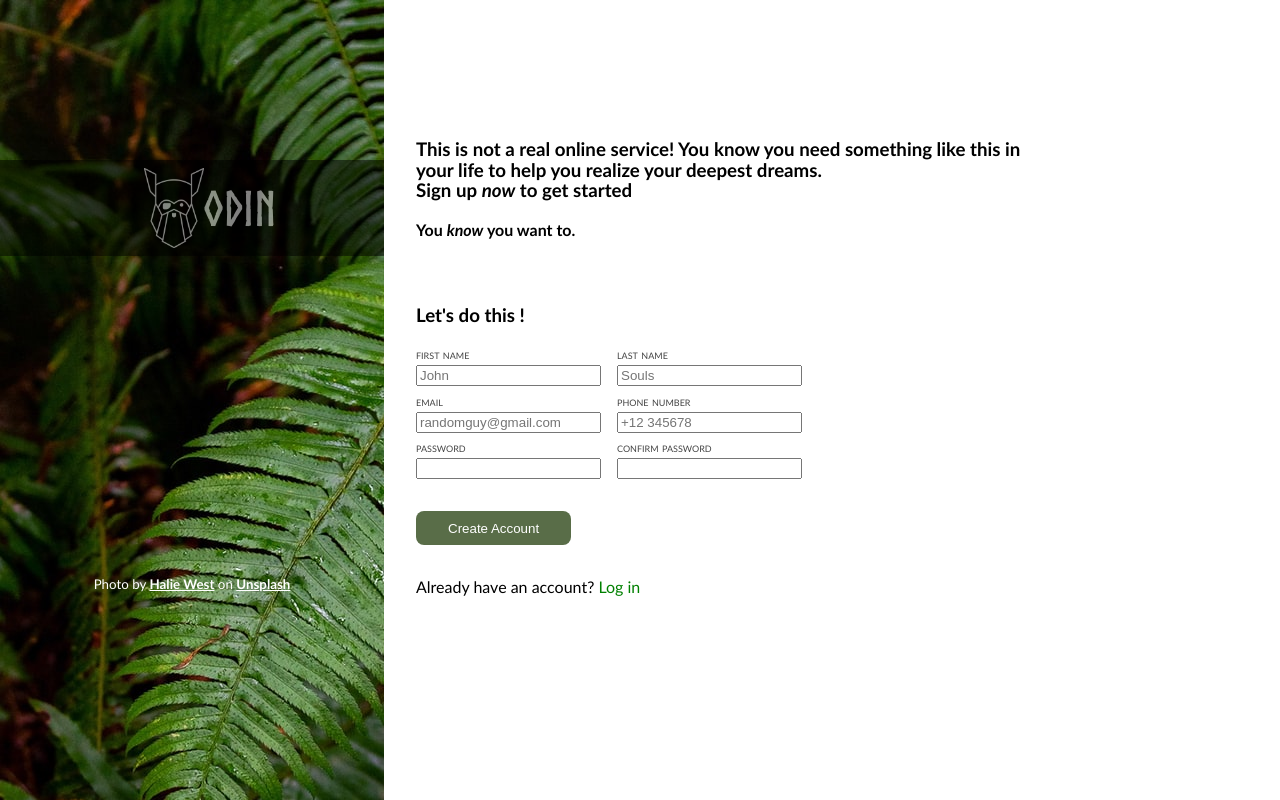
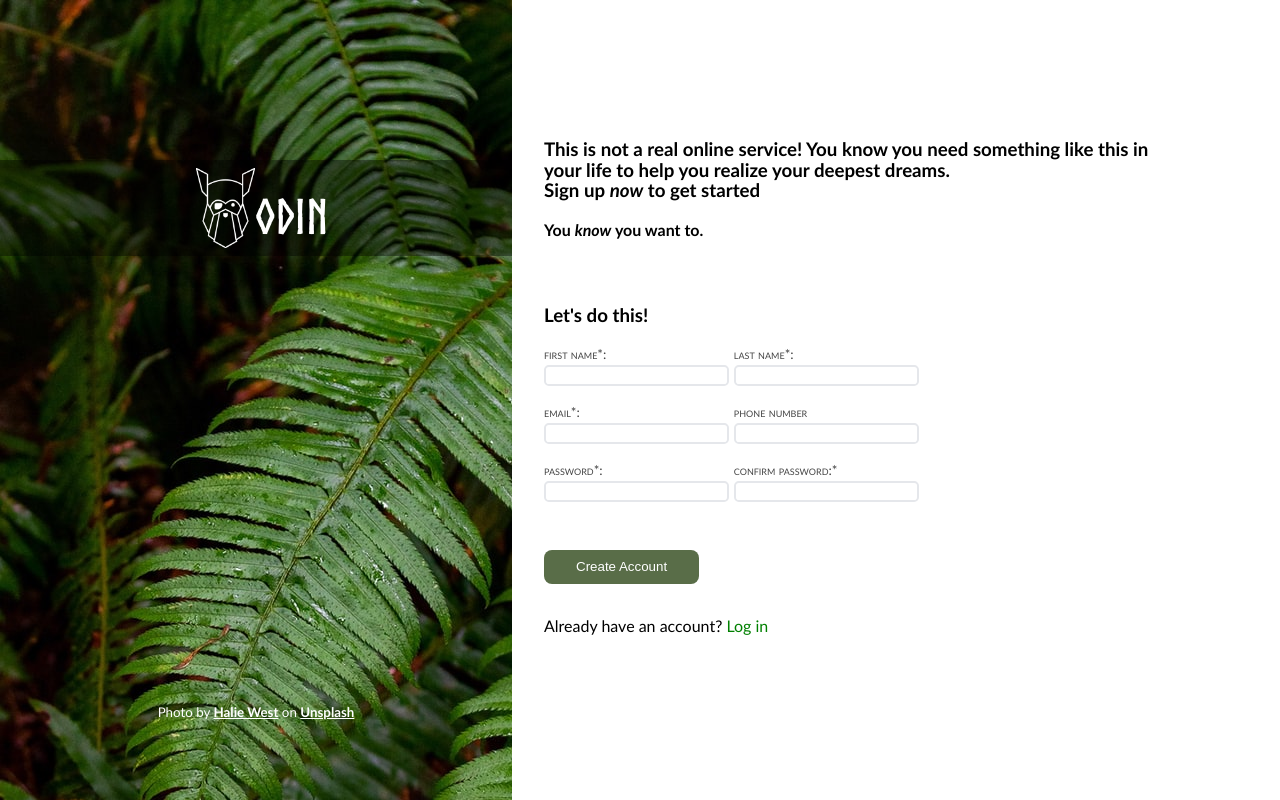
Before and after one commit to Vikms95/css-top-signup-form, a plain HTML site: page index.html in a window 1280 px wide. Drawn offline with Linux system fonts and the light colour scheme.

Commit message:
Finish form

```diff
--- a/index.html
+++ b/index.html
@@ -21,41 +21,53 @@
         <div class="form-section">
             <h3 class="description"> This is not a real online service! You know you need something like this in your life to help you realize your deepest dreams. <br> Sign up <span style="font-style: italic;">now</span> to get started </h3>
             <h4 class="hero-quote"> You <span style="font-style: italic;">know</span> you want to. </h4>
-            <h3 class="call-on-action"> Let's do this !</h3>
+            <h3 class="call-on-action"> Let's do this!</h3>
             <form action="" method="post" name="form">
 
-              <div class="form-column">
+              <div class="form-row">
                 <div class="form-input">
-                  <label for="first-name"> first name </label>
-                  <input type="text" id="first-name" name="first-name" placeholder="John">
+                  <label for="first-name"> first name*: </label>
+                  <input type="text" id="first-name" name="first-name"
+                         maxlength="30">
                 </div>
                 <div class="form-input">
-                  <label for="email"> email</label>
-                  <input type="email" id="email" name="email" placeholder="randomguy@gmail.com">
+                  <label for="last-name"> last name*: </label>
+                  <input type="text" id="last-name" name="last-name"
+                         maxlength="30">
                 </div>
-                <div class="form-input">
-                  <label for="password">password</label>
-                  <input type="password" id="password" name="password" ></div>
               </div>
 
-              <div class="form-column">
+                <div class="form-row">
                   <div class="form-input">
-                  <label for="last-name"> last name </label>
-                  <input type="text" id="last-name" name="last-name" placeholder="Souls">
+                    <label for="email"> email*:</label>
+                    <input type="email" id="email" name="email"
+                           maxlength="30"
+                           title="Please enter a valid e-mail address">
                   </div>
                   <div class="form-input">
                     <label for="phone-number">phone number</label>
-                  <input type="number" id="phone-number" name="phone-number" placeholder="+12 345678" >
+                    <input type="tel" id="phone-number" name="phone-number"
+                           maxlength="30"
+                           title="Please enter a valid telephone number">
+                  </div>
+                </div>
+
+              <div class="form-row">
+                <div class="form-input">
+                  <label for="password">password*:</label>
+                  <input type="password" id="password" name="password">
                 </div>
                 <div class="form-input">
-                  <label for="confirm-password">confirm password</label>
-                  <input type="password" id="confirm-password" name="confirm-password" ></div>
+                  <label for="confirm-password">confirm password:*</label>
+                  <input type="password" id="confirm-password" name="confirm-password">
                 </div>
+              </div>
+              <div class="button-container">
+                  <button type="submit" class="submit-button"> Create Account </button>
+              </div>
+
             </form>
 
-            <div class="button-container">
-                <button class="submit-button"> Create Account </button>
-            </div>
             <div class="already-user">Already have an account? <a href="https://www.youtube.com/watch?v=mCdA4bJAGGk" style="color: green; text-decoration: none;">Log in</a> </div>
 
         </div>
--- a/styles.css
+++ b/styles.css
@@ -24,7 +24,8 @@ html,body{
     flex-direction: column;
     align-items: center;
     justify-content: flex-start;
-    width: 30%;
+    width: 40%;
+    min-width: 20rem;
     background-image: url("./images/bg.jpg");
 
 }
@@ -33,8 +34,7 @@ html,body{
     justify-content: center;
     width: 100%;
     max-height: 6rem;
-    background-color: black;
-    opacity: 0.5;
+    background: rgba(0,0,0,.4);
 }
 .odin-logo{
     display: flex;
@@ -43,21 +43,23 @@ html,body{
     width: 40%;
     height: 5rem;
     width: 25%;
-    opacity: 1;
-}
-.title{
+    opacity: none;
+  }
+  .title{
     font-family:Norse-Bold, sans-serif;
     font-size: 3rem;
     color: white;
     display: flex;
-    justify-content: flex-start;
-    align-items: center;
-}
+    padding-right: 11%;
+    /* justify-content: flex-start; */
+    /* align-items: center; */
+    opacity: none;
+  }
 
 .credits{
   font-size: smaller;
   color: white;
-  margin-top: 20rem;
+  margin-top: 28rem;
 }
 
 .credits > a {
@@ -90,23 +92,41 @@ html,body{
 
 form{
   display: flex;
-  flex-direction: row;
+  flex-direction: column;
   gap: 1rem;
   font-variant: small-caps;
   font-size: smaller;
   color: rgb(68, 68, 68);
 }
 
-.form-column{
+.form-row{
   display: flex;
-  flex-direction: column;
+  flex-direction: row;
   gap: .3rem;
 }
 
 .form-input{
   display: flex;
   flex-direction: column;
-  border:#E5E7EB;
+}
+
+input{
+  border:solid 2px #E5E7EB;
+  outline: none;
+  border-radius: .3rem;
+}
+
+input:invalid{
+  border-color: red;
+}
+
+input:focus{
+  border: solid 2px rgba(0, 30, 255, 0.309);
+  box-shadow: 2px 2px 1px 1px rgba(0, 0, 0, 0.5);
+
+}
+button{
+  cursor: pointer;
 }
 
 .button-container{
```
Lines whose indentation alone changed are shown as unchanged.
